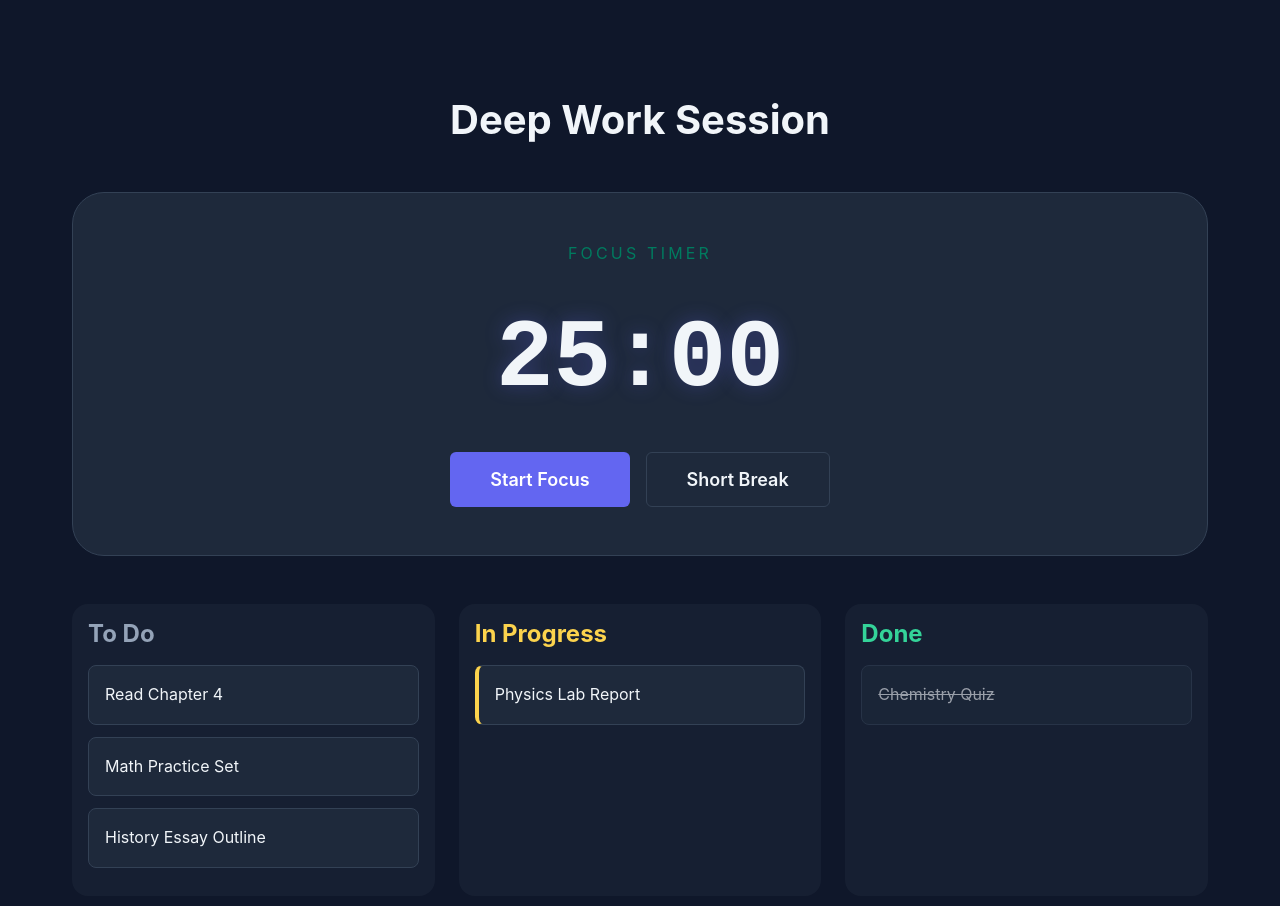
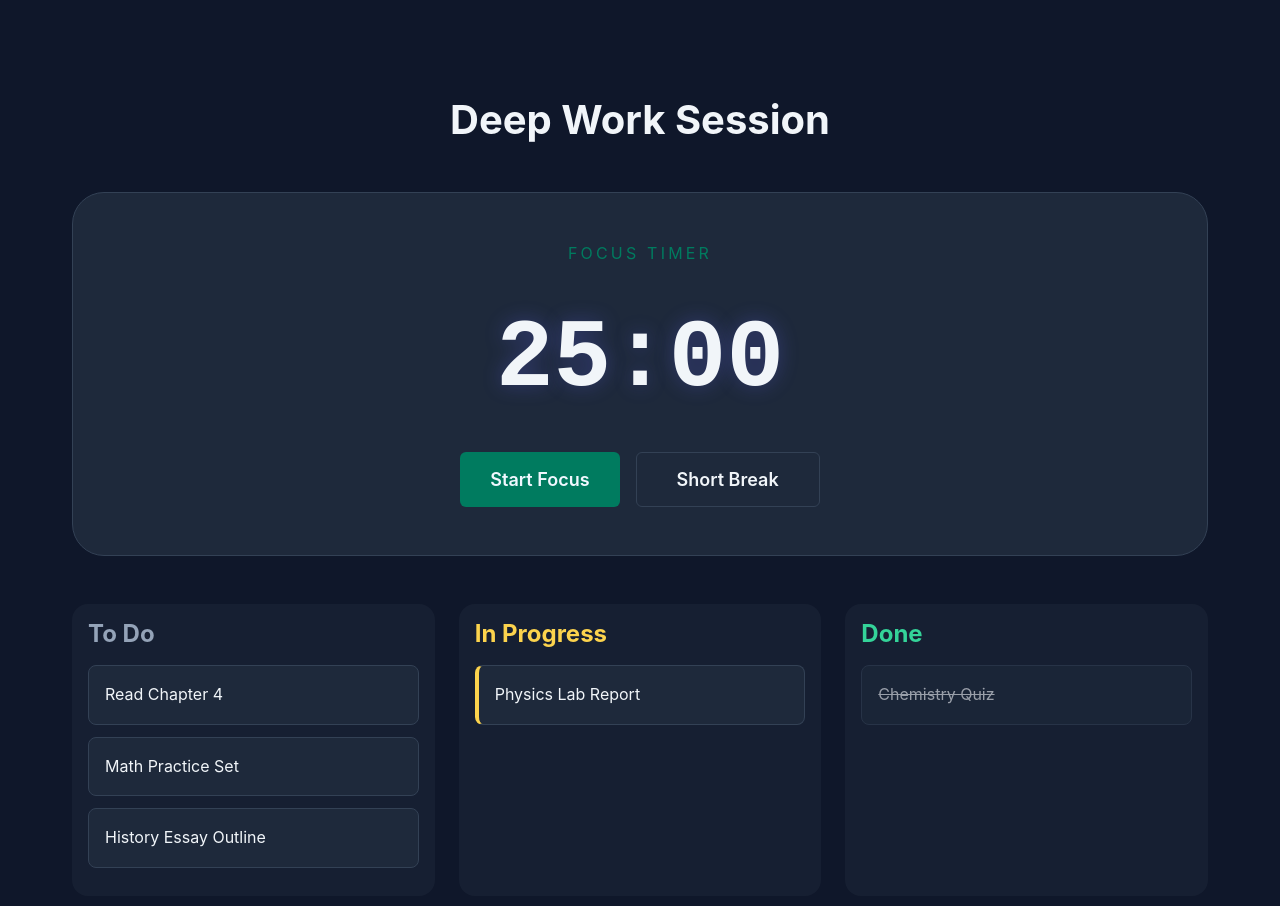
Before and after one commit to Luka98122/HZS, a React (Vite) app in the folder domaci/src/frontend/: page /study in a window 1280 px wide. Shown: the top 906 px of the page. Built offline with nearby package versions, Linux system fonts and the light colour scheme.

Commit message:
Button study mode

```diff
--- a/domaci/src/frontend/src/pages/Study.css
+++ b/domaci/src/frontend/src/pages/Study.css
@@ -20,6 +20,13 @@
     color: (#007B5F);
     margin: 1rem 0;
     text-shadow: 0 0 20px rgba(99, 102, 241, 0.3);
+}
+
+.btn-primary {
+    background-color: #007B5F;
+    color: aliceblue;
+    padding: 15px 30px;
+    border: none;
 }
 
 .study-controls {
```
